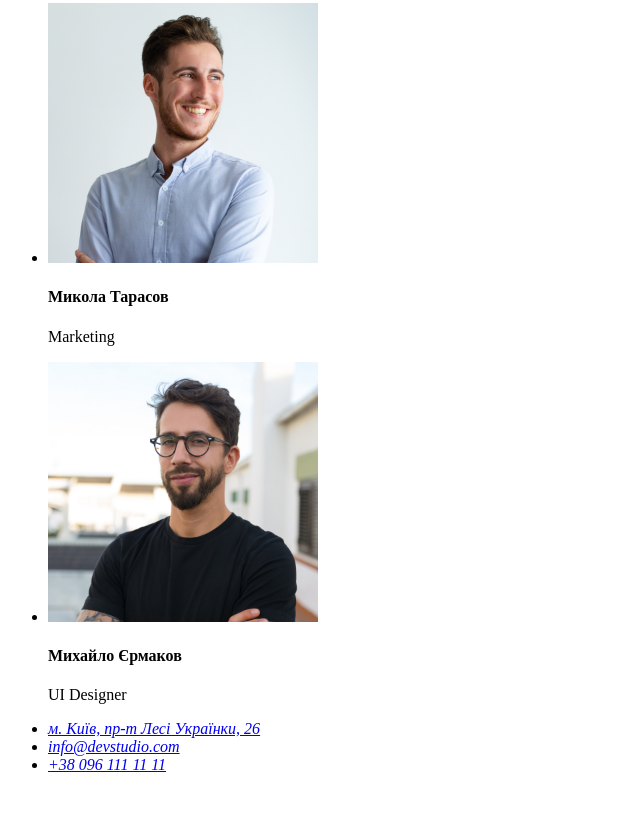
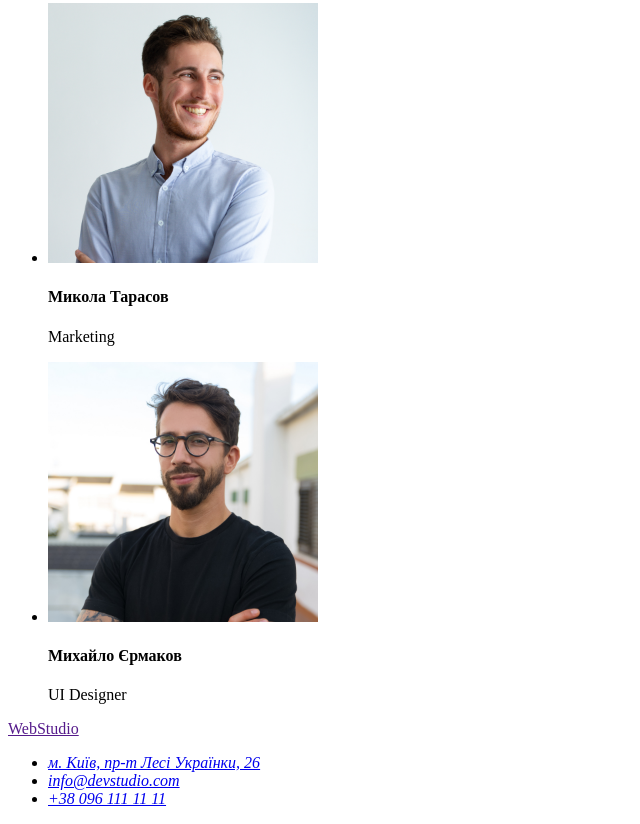
Before and after one commit to Svit8Lana/goit-markup-hw-01, a plain HTML site: page index.html in a window 1280 px wide. Shown: the part 2302-3126 px from the top of the page, without its empty margins (0-640 px from the left). Before the commit the page ends 3092 px from the top, so only its background shows below. Drawn offline with Linux system fonts and the light colour scheme.

Commit message:
Update index.html

```diff
--- a/index.html
+++ b/index.html
@@ -9,9 +9,7 @@
 <body>
     <header>
         <nav>
-        <a href="">
-            WebStudio
-        </a>
+        <a href="">WebStudio</a>
         <ul>
             <li> <a href="">Студія</a> </li>
             <li> <a href="">Портфоліо</a> </li>
@@ -90,7 +88,7 @@
      </main>
     <!--Підвал сторінки-->
     <footer>
-        <a href=""></a>
+        <a href="">WebStudio</a>
         <address>
             <ul>
 <li><a href="м.Київ,пр-тЛесіУкраїнки,26">м. Київ, пр-т Лесі Українки, 26</a></li>
```
